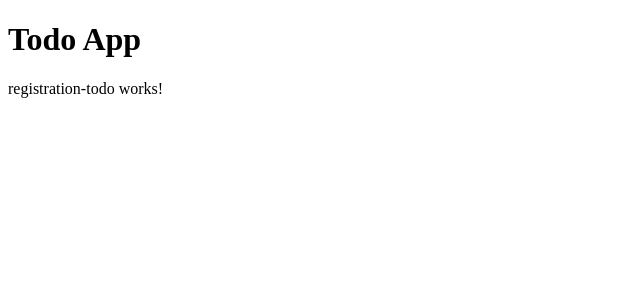
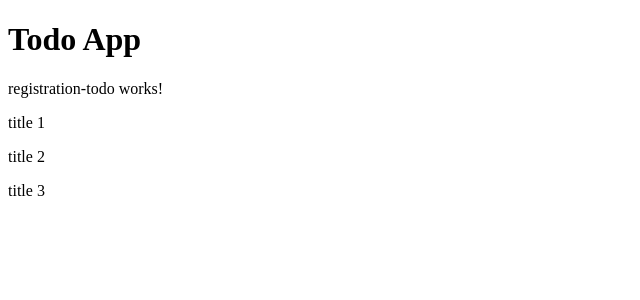
Before and after one commit to kasaharu/todo-app, an Angular app in the folder angular/todo-app/: page /home in a window 1280 px wide. Shown: the top 300 px of the page, without its empty margins (0-640 px from the left). Built offline with nearby package versions, Linux system fonts and the light colour scheme.

Commit message:
TodoList の表示

```diff
--- a/angular/todo-app/src/app/components/todo-content-item/todo-content-item.component.html
+++ b/angular/todo-app/src/app/components/todo-content-item/todo-content-item.component.html
@@ -1,3 +1,3 @@
 <p>
-  todo-content-item works!
+  {{ todoItem.title }}
 </p>
--- a/angular/todo-app/src/app/components/todo-content-list/todo-content-list.component.html
+++ b/angular/todo-app/src/app/components/todo-content-list/todo-content-list.component.html
@@ -1,3 +1,3 @@
-<p>
-  todo-content-list works!
-</p>
+<ng-container *ngFor="let todo of todoList">
+  <app-todo-content-item [todoItem]="todo"></app-todo-content-item>
+</ng-container>
--- a/angular/todo-app/src/app/containers/todo-list/todo-list.component.html
+++ b/angular/todo-app/src/app/containers/todo-list/todo-list.component.html
@@ -1 +1,2 @@
 <app-registration-todo></app-registration-todo>
+<app-todo-content-list [todoList]="todoList$ | async"></app-todo-content-list>
```
Also changed, not shown: angular/todo-app/src/app/components/todo-content-item/todo-content-item.component.ts (+8 -6 lines), angular/todo-app/src/app/components/todo-content-list/todo-content-list.component.ts (+8 -6 lines), 2 other files (tests, documents, lock files or other folders).
